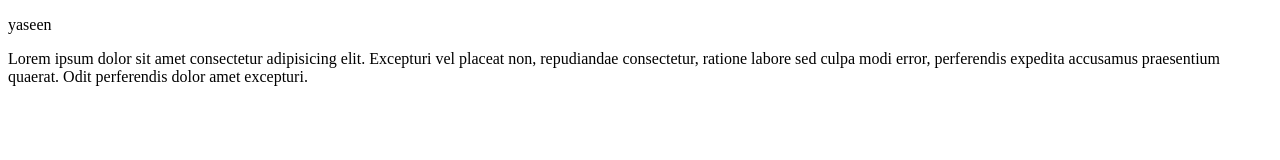
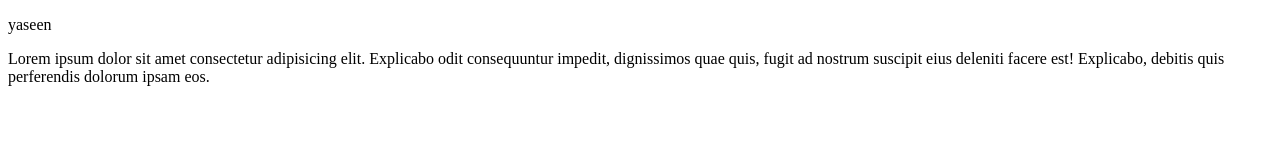
Before and after one commit to yaseenulislam/test-one, a plain HTML site: page index.html in a window 1280 px wide. Drawn offline with Linux system fonts and the light colour scheme.

Commit message:
test-one

```diff
--- a/index.html
+++ b/index.html
@@ -8,7 +8,7 @@
 </head>
 <body>
 <p>yaseen</p>
-<p>Lorem ipsum dolor sit amet consectetur adipisicing elit. Excepturi vel placeat non, repudiandae consectetur, ratione labore sed culpa modi error, perferendis expedita accusamus praesentium quaerat. Odit perferendis dolor amet excepturi.</p>
+<p>Lorem ipsum dolor sit amet consectetur adipisicing elit. Explicabo odit consequuntur impedit, dignissimos quae quis, fugit ad nostrum suscipit eius deleniti facere est! Explicabo, debitis quis perferendis dolorum ipsam eos.</p>
 </body>
 
 
```
